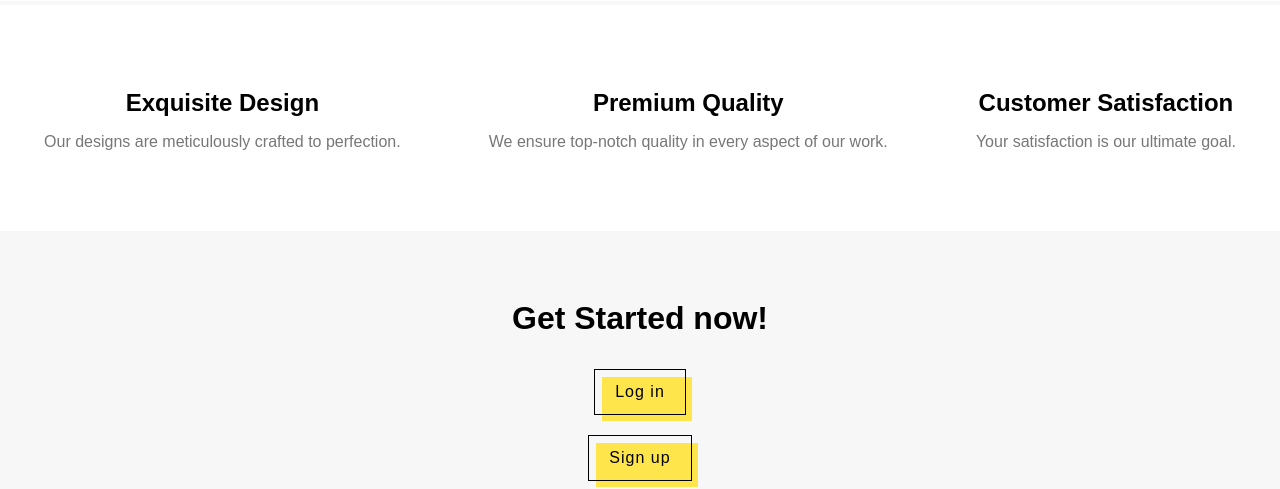
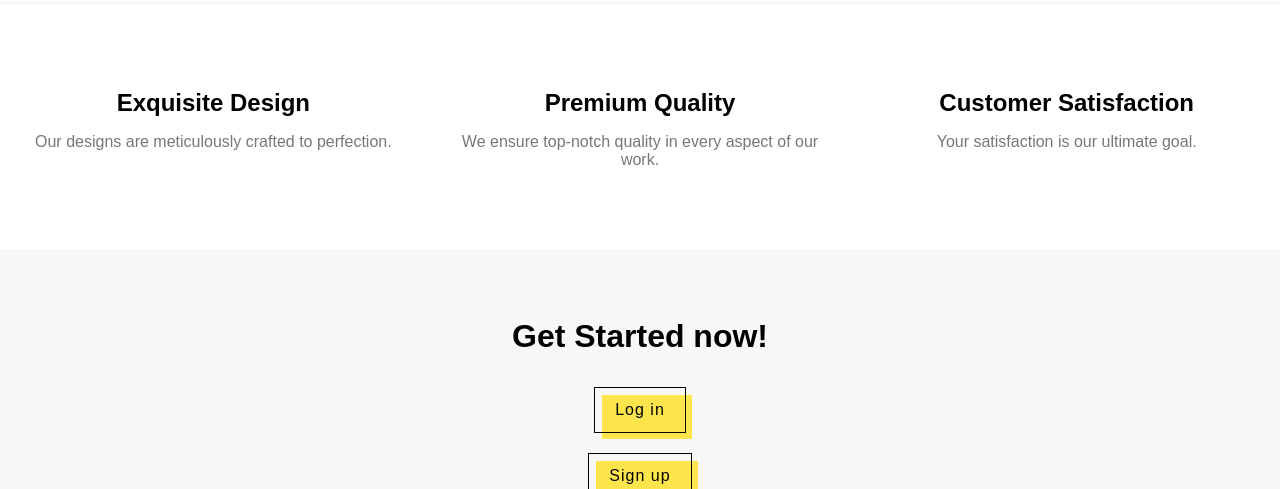
Before and after one commit to two-hack/two-hackathon-2023, a Flask app: page / in a window 1280 px wide. Shown: the part 1386-1875 px from the top of the page. Run offline with Flask 3, Linux system fonts and the light colour scheme.

Commit message:
fixed style alignment

```diff
--- a/app.py
+++ b/app.py
@@ -1,7 +1,7 @@
 import json
 from src import main
 
-TESTING = True
+TESTING = False
 if TESTING:
     from src import mock as backend
 else:
--- a/static/css/style.css
+++ b/static/css/style.css
@@ -47,12 +47,13 @@
 
     .features {
       display: flex;
-      justify-content: space-around;
+      justify-content: space-between;
       background-color: white;
       padding: 3rem 0;
     }
 
     .feature {
+      flex: 1;
       text-align: center;
       padding: 1rem;
     }
```
